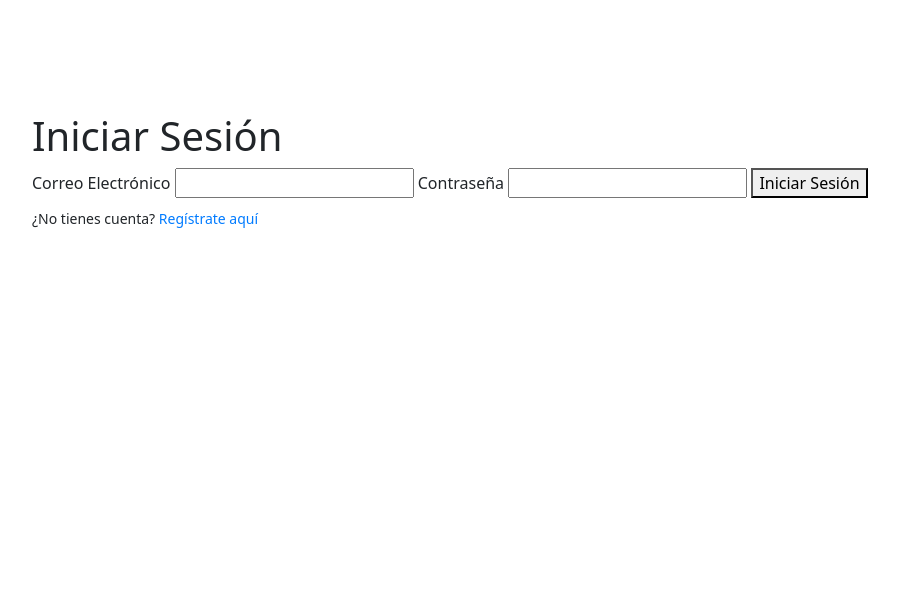
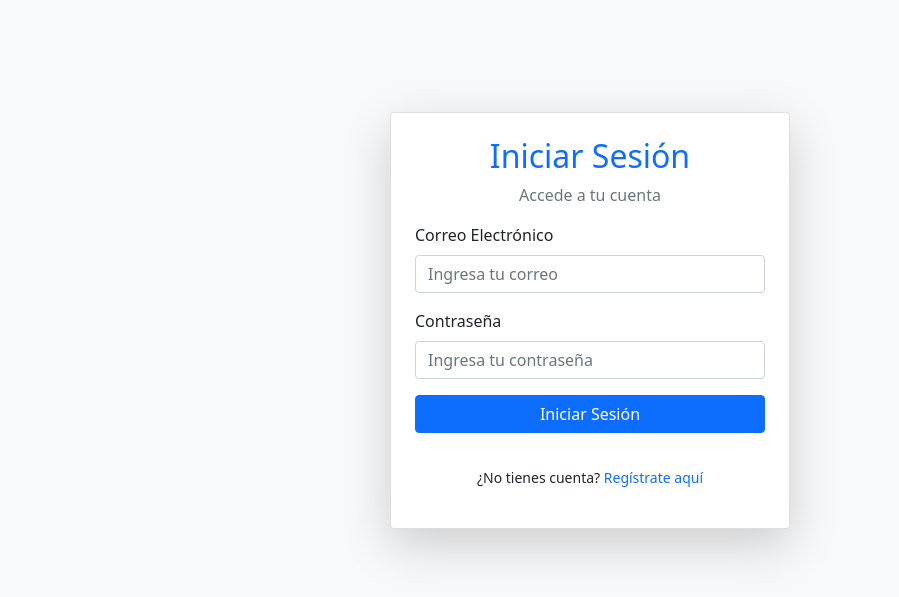
Before and after one commit to diazEmanuel21/calidadSG_app, a PHP site: page /login.php in a window 1280 px wide. Shown: the top 597 px of the page, without its empty margins (50-949 px from the left). Run offline with PHP 8.4, Linux system fonts and the light colour scheme; some libraries are stand-ins or nearby versions.

Commit message:
add styles login

```diff
--- a/app/Views/login.php
+++ b/app/Views/login.php
@@ -4,28 +4,42 @@
 <head>
     <meta charset="UTF-8">
     <meta name="viewport" content="width=device-width, initial-scale=1.0">
-    <title>Login</title>
+    <title>Iniciar Sesión</title>
     <link rel="stylesheet" href="/calidadSG_app/public/css/custom.css">
     <link href="https://cdn.jsdelivr.net/npm/bootstrap@5.0.2/dist/css/bootstrap.min.css" rel="stylesheet" integrity="sha384-EVSTQN3/azprG1Anm3QDgpJLIm9Nao0Yz1ztcQTwFspd3yD65VohhpuuCOmLASjC" crossorigin="anonymous">
 </head>
 
-<body>
-    <div class="container">
-        <h1>Iniciar Sesión</h1>
+<body class="bg-light">
 
-        <form action="/calidadSG_app/public/login" method="POST">
-            <label for="email">Correo Electrónico</label>
-            <input type="email" id="email" name="email" required>
+    <div class="container d-flex align-items-center justify-content-center">
+        <div class="card shadow-lg p-4" style="max-width: 400px; width: 100%;">
+            <div class="text-center">
+                <h2 class="text-primary">Iniciar Sesión</h2>
+                <p class="text-muted">Accede a tu cuenta</p>
+            </div>
 
-            <label for="password">Contraseña</label>
-            <input type="password" id="password" name="password" required>
+            <form action="/calidadSG_app/public/login" method="POST">
+                <div class="mb-3">
+                    <label for="email" class="form-label">Correo Electrónico</label>
+                    <input type="email" id="email" name="email" class="form-control" placeholder="Ingresa tu correo" required>
+                </div>
 
-            <button type="submit">Iniciar Sesión</button>
-        </form>
+                <div class="mb-3">
+                    <label for="password" class="form-label">Contraseña</label>
+                    <input type="password" id="password" name="password" class="form-control" placeholder="Ingresa tu contraseña" required>
+                </div>
 
-        <p class="message">¿No tienes cuenta? <a href="/calidadSG_app/public/register">Regístrate aquí</a></p>
+                <button type="submit" class="btn btn-primary w-100">Iniciar Sesión</button>
+            </form>
+
+            <div class="text-center mt-4">
+                <p class="message">¿No tienes cuenta? <a href="/calidadSG_app/public/register" class="text-primary">Regístrate aquí</a></p>
+            </div>
+        </div>
     </div>
 
     <script src="https://kit.fontawesome.com/6d80509662.js" crossorigin="anonymous"></script>
+    <script src="https://cdn.jsdelivr.net/npm/bootstrap@5.0.2/dist/js/bootstrap.bundle.min.js"></script>
 </body>
+
 </html>
```
Also changed, not shown: app/Views/register.php (+29 -15 lines).
